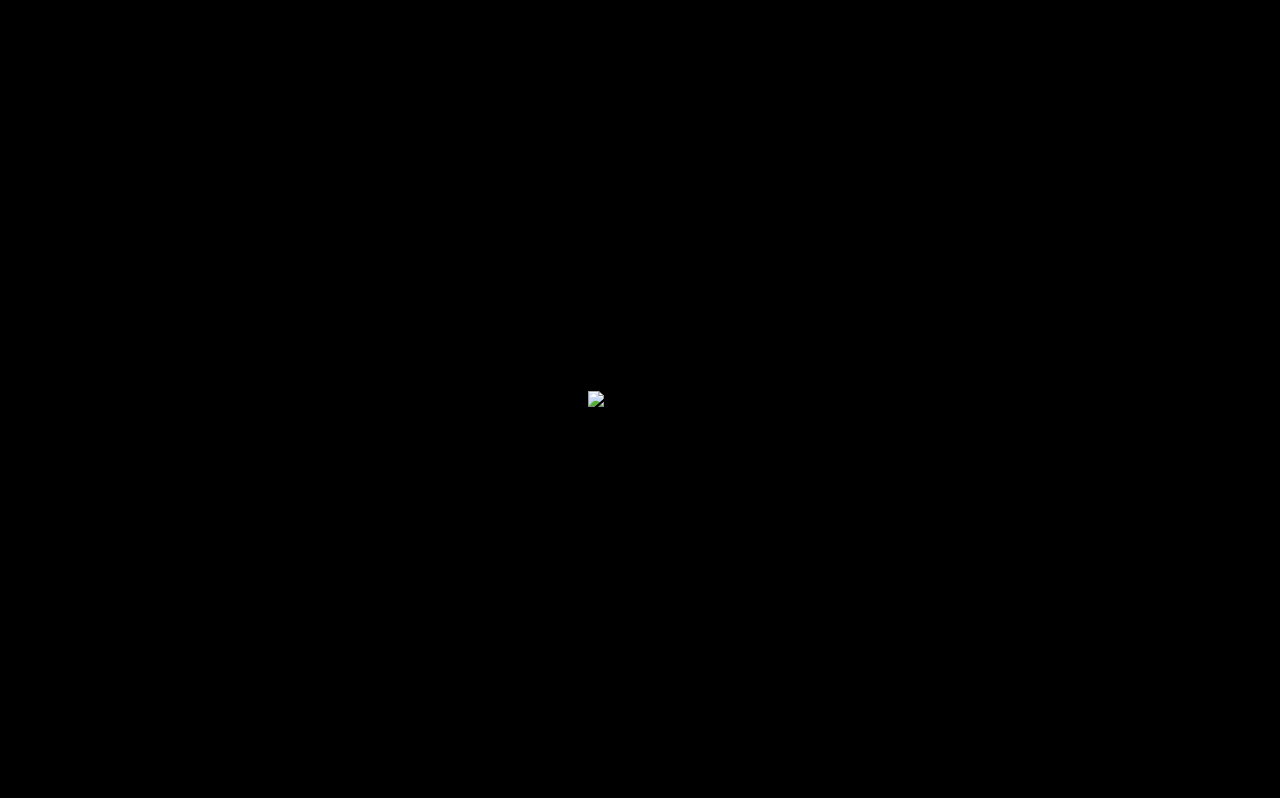
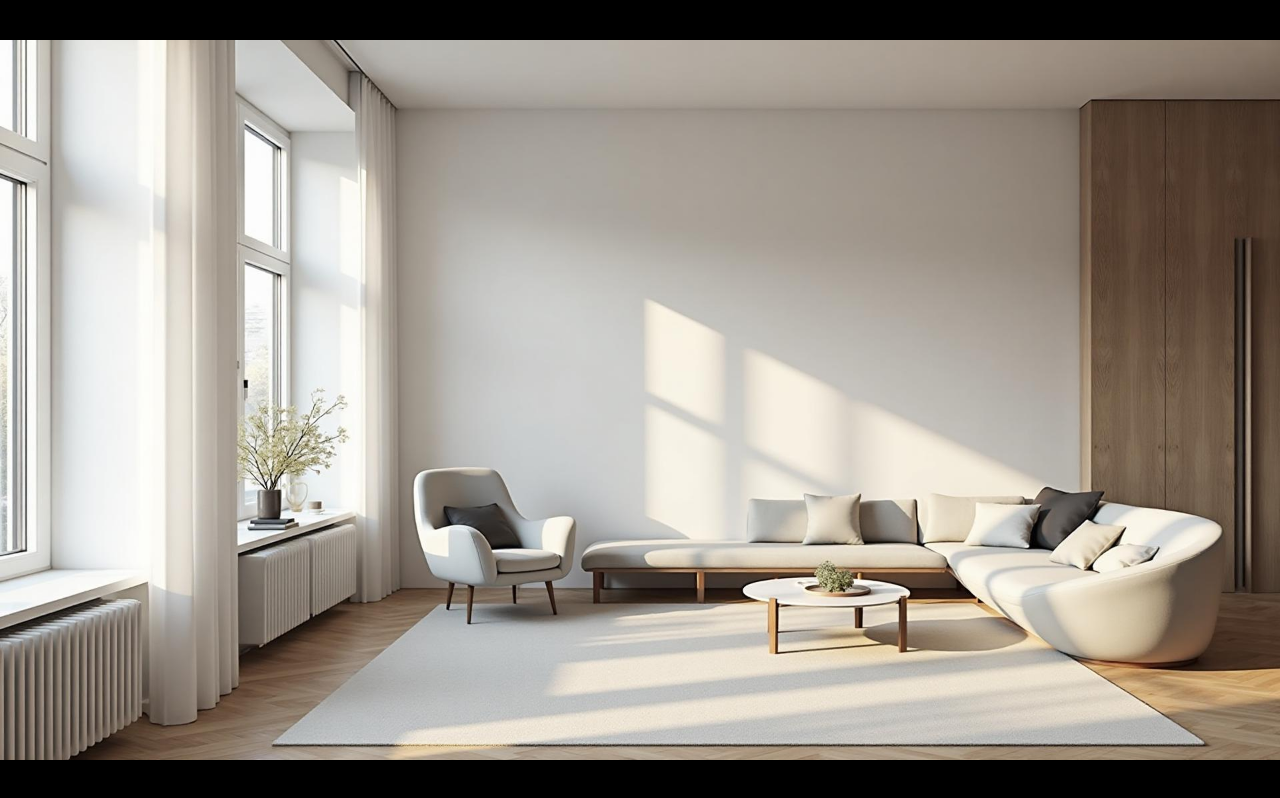
Before and after one commit to EladAurumons/landing-page, a plain HTML site: page index.html in a window 1280 px wide. Drawn offline with Linux system fonts and the light colour scheme.

Commit message:
Update index.html

```diff
--- a/index.html
+++ b/index.html
@@ -20,6 +20,6 @@
   </style>
 </head>
 <body>
-  <img src="your-image.jpg" alt="Landing Page">
+  <img src="image.jpg" alt="Landing Page">
 </body>
 </html>
```
